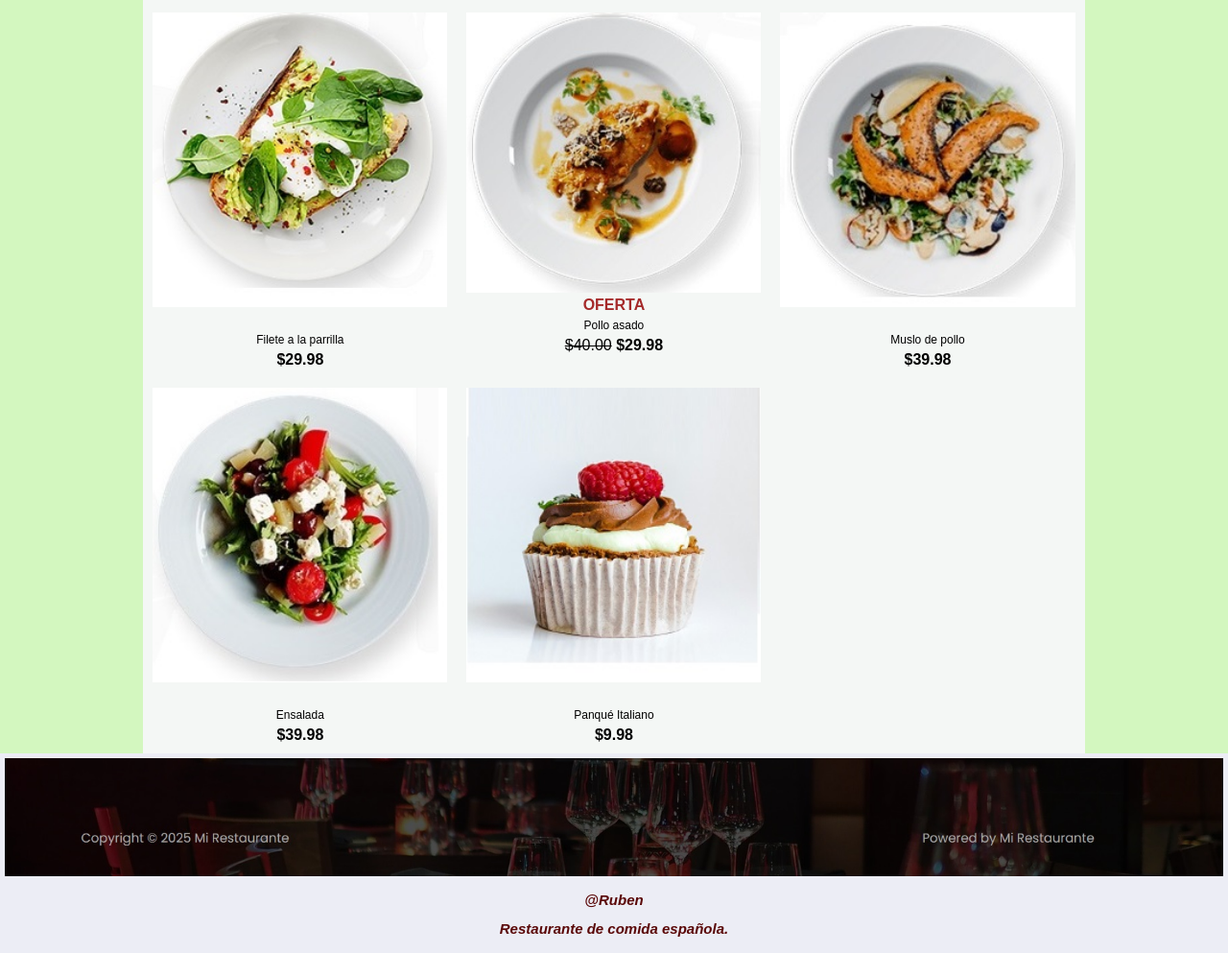
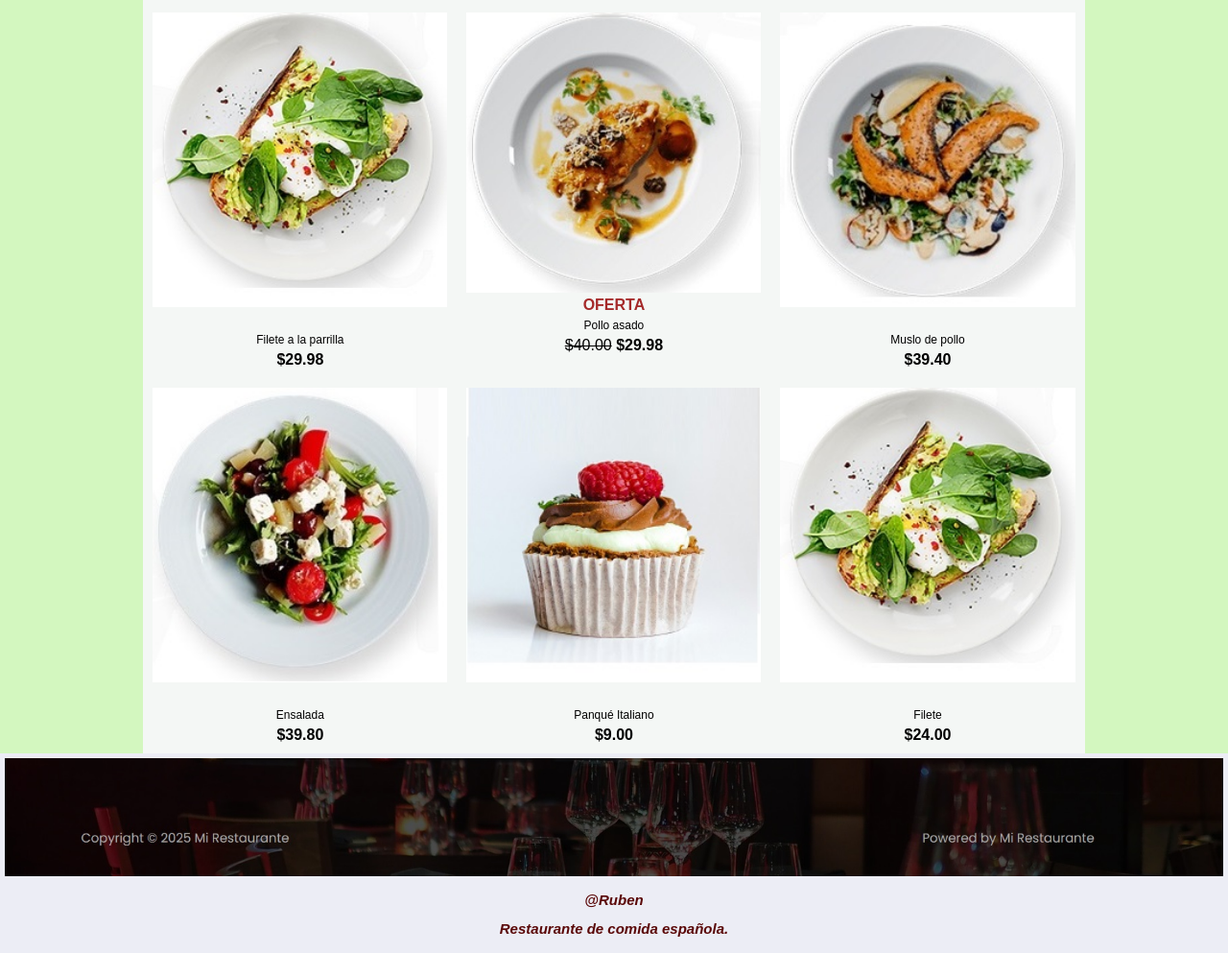
Before and after one commit to IraidaMTT/web, a plain HTML site: page platos.html in a window 1280 px wide. Shown: the part 199-1192 px from the top of the page at 96% size. Drawn offline with Linux system fonts and the light colour scheme.

Commit message:
Update platos.html

```diff
--- a/platos.html
+++ b/platos.html
@@ -39,19 +39,25 @@
                     <img alt="producto 3" src="./otras/img/plato3.jpg" width="100%"/>
                     <div class="hidden offer">Oferta</div>
                     <h3>Muslo de pollo</h3>
-                    <strong class="precio">$39.98</strong>
+                    <strong class="precio">$39.40</strong>
                 </a>
                 <a href="#" class="col-m-4 col-s-6 product-box">
                     <img alt="producto 3" src="./otras/img/plato4.jpg" width="100%"/>
                     <div class="hidden offer">Oferta</div>
                     <h3>Ensalada</h3>
-                    <strong class="precio">$39.98</strong>
+                    <strong class="precio">$39.80</strong>
                 </a>
                 <a href="#" class="col-m-4 col-s-6 product-box">
                     <img alt="producto 3" src="./otras/img/plato5.jpg" width="100%"/>
                     <div class="hidden offer">Oferta</div>
                     <h3>Panqué Italiano</h3>
-                    <strong class="precio">$9.98</strong>
+                    <strong class="precio">$9.00</strong>
+                </a>
+                <a href="#" class="col-m-4 col-s-6 product-box">
+                    <img alt="producto 3" src="./otras/img/plato1.jpg" width="100%"/>
+                    <div class="hidden offer">Oferta</div>
+                    <h3>Filete </h3>
+                    <strong class="precio">$24.00</strong>
                 </a>
             </div>
         </section>
```
